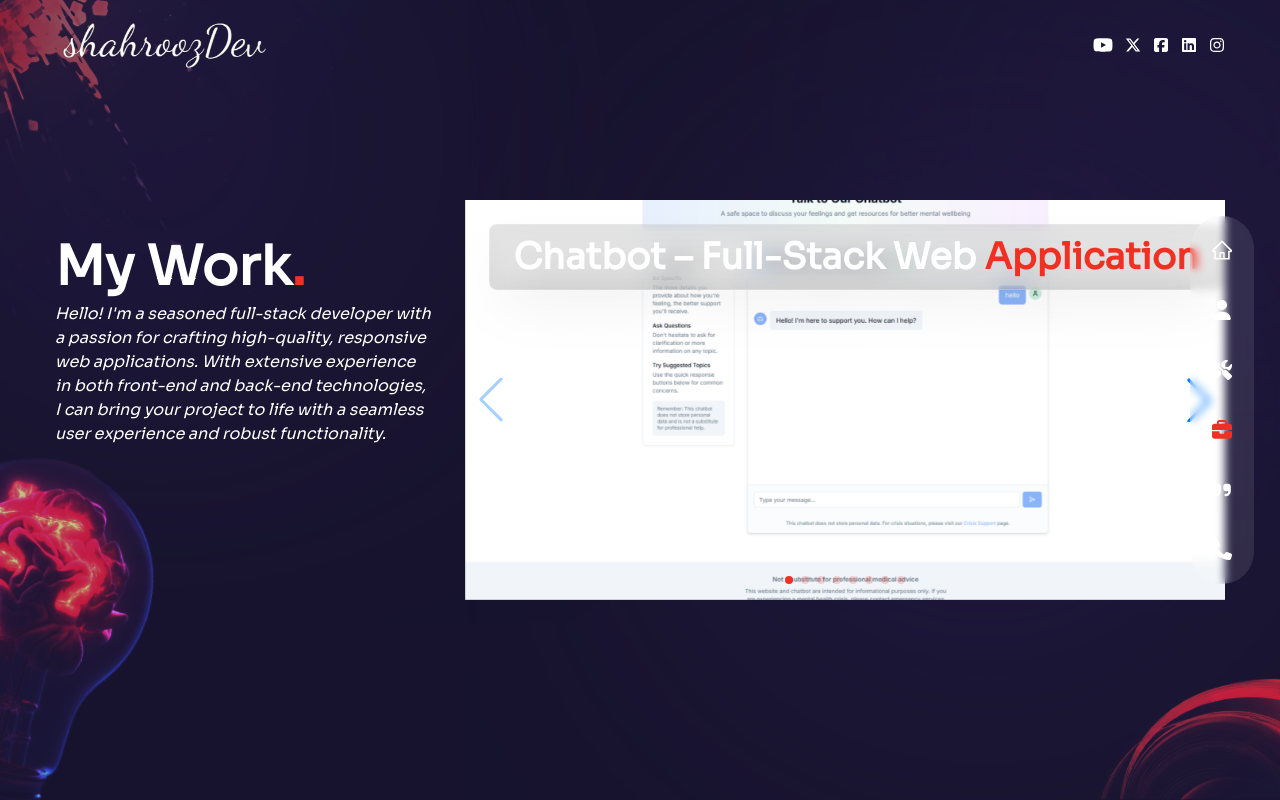
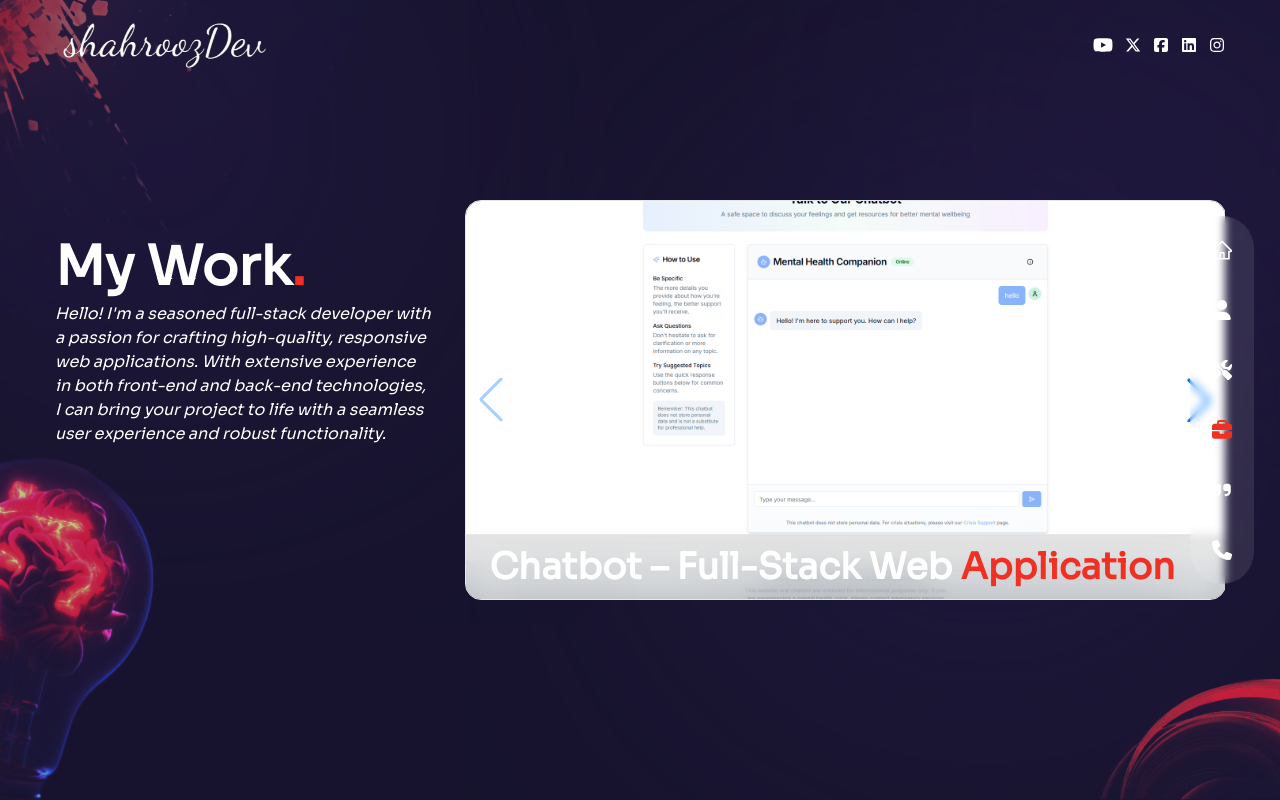
Before and after one commit to shahroozdev/portfolio, a Next.js app: page /work in a window 1280 px wide. Built offline with nearby package versions, Linux system fonts and the light colour scheme.

Commit message:
final push

```diff
--- a/src/components/molecules/workSlider/WorkSlider.tsx
+++ b/src/components/molecules/workSlider/WorkSlider.tsx
@@ -79,7 +79,7 @@ const WorkSlider = () => {
       <Swiper
         spaceBetween={10}
         modules={[Pagination, Navigation]}
-        pagination={{ clickable: true }}
+        pagination={false}
         navigation={true}
         freeMode={true}
         className="sm:h-[400px] sm-max:h-[400px]"
@@ -89,10 +89,10 @@ const WorkSlider = () => {
                 const project = projects[item.projectIndexes[index]];
                 return (
                   <SwiperSlide key={`${idx}-${index}`}>
-                    <div className="relative w-full h-full group cursor-pointer">
+                    <div className="relative w-full h-full group cursor-pointer rounded-2xl border overflow-hidden">
                       <Image src={ele} width={1000} height={1000} alt={project.title} className="w-full h-full object-cover object-center"/>
-                      <div className="absolute top-6 left-6 z-20">
-                        <h3 className="text-3xl md:text-4xl font-bold bg-black/10 backdrop-blur-md px-6 py-3 rounded-lg drop-shadow-2xl border border-white/20">
+                      <div className="absolute bottom-0 left-0 right-0 z-20">
+                        <h3 className="text-3xl md:text-4xl font-bold bg-black/10 backdrop-blur-md px-6 py-3 drop-shadow-2xl border-t border-white/20 whitespace-nowrap overflow-hidden text-ellipsis">
                           <span className="text-white">{project.title.split(' ').slice(0, -1).join(' ')}</span>{' '}
                           <span className="text-accent">{project.title.split(' ').slice(-1)}</span>
                         </h3>
```
